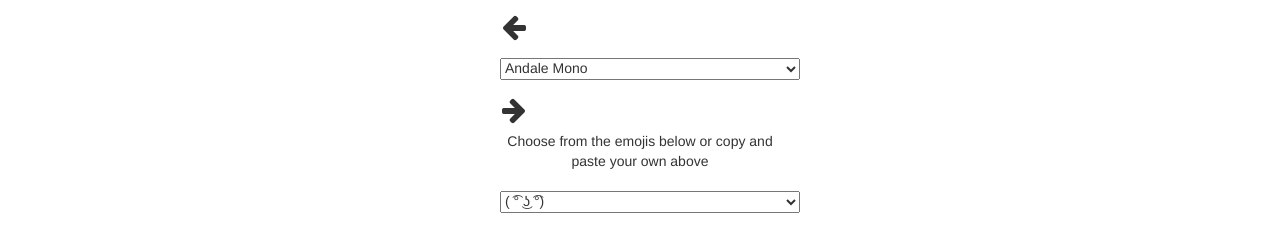
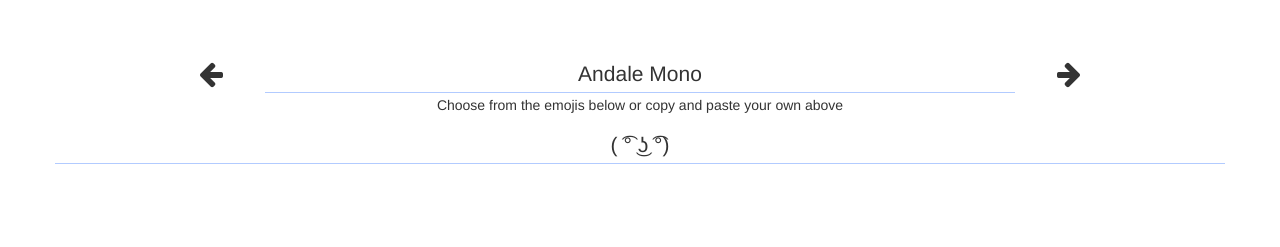
Before and after one commit to JynS/Emoji-Fonts, a website: page src/index.html in a window 1280 px wide. Shown: the part 191-438 px from the top of the page. Drawn offline with nearby package versions, Linux system fonts and the light colour scheme; a web font is replaced by a local one.

Commit message:
generally well layed out

```diff
--- a/src/css/main.css
+++ b/src/css/main.css
@@ -1,11 +1,13 @@
+/* emoji paragraph */
 #emoji   {
     font-size: 3em;
+    margin-bottom: 5%;
     /*border-bottom: 2px solid rgba(0, 84, 255, 0.3);*/
 }
 
 /* Buttons */
 .btn {
-    position: relative;;
+    position: relative;
     border: 0;
     background: 0;
 }
@@ -13,12 +15,10 @@
     font-size: 2em;
 }
 #fontsR {
-    right: 0%;
-    top: 0%;
+    float: left;
 }
 #fontsL {
-    left: 0%;
-    top: 0%;
+    float: right;
 }
 
 
@@ -26,15 +26,21 @@
     text-align: center;
 }
 .wrapper {
-    margin: 10% auto;
+    margin-top: 10%;
 }
-#font-div {
-    margin: 0 auto;
-    width: 300px;
+
+select {
+    text-align: center;
+    text-align-last: center; /* needed to center in Chrome and Opera */
+    border: 0;
+    border-bottom: 1px solid #111;
+    background: transparent;
+    width: 100%;
+    padding: 5px;
+    font-size: 1.5em;
+    border-bottom: 1px solid rgba(0, 84, 255, 0.3);;
+    height: 39px;
+    -webkit-appearance: none;
+    -moz-appearance: none;
+    appearance: none;
 }
-select {
-    width: 100%;
-    font-size: 1em;
-    padding-bottom: 2px;
-    margin: 10px;
-}
--- a/src/index.html
+++ b/src/index.html
@@ -34,18 +34,23 @@
         <!-- Add your site or application content here -->
         <div class="container wrapper">
             <p contenteditable="true" id="emoji"></p>
-            <div id="font-div">
+            <div id="font-div" class="row">
                 <!-- Base fonts -->
-                <button id="fontsL" class="btn"><i class="fa fa-arrow-left arrow"></i></button>
-                <select id="fonts"></select>
-                <button id="fontsR" class="btn"><i class="fa fa-arrow-right arrow"></i></button>
+                <div class="col-xs-2 col-md-2">
+                    <button id="fontsL" class="btn"><i class="fa fa-arrow-left arrow"></i></button>
+                </div>
+                <div class="col-xs-8 col-md-8">
+                    <select id="fonts"></select>
+                </div>
+                <div class="col-xs-2 col-md-2">
+                    <button id="fontsR" class="btn"><i class="fa fa-arrow-right arrow"></i></button>
+                </div>
+            </div>
+            <div id="emoji-div" class="row">
                 <p>
                     Choose from the emojis below or copy and paste your own above
                 </p>
                 <select id="emojis"></select>
-            </div>
-            <div id="emoji-div">
-
             </div>
         </div>
 
```
